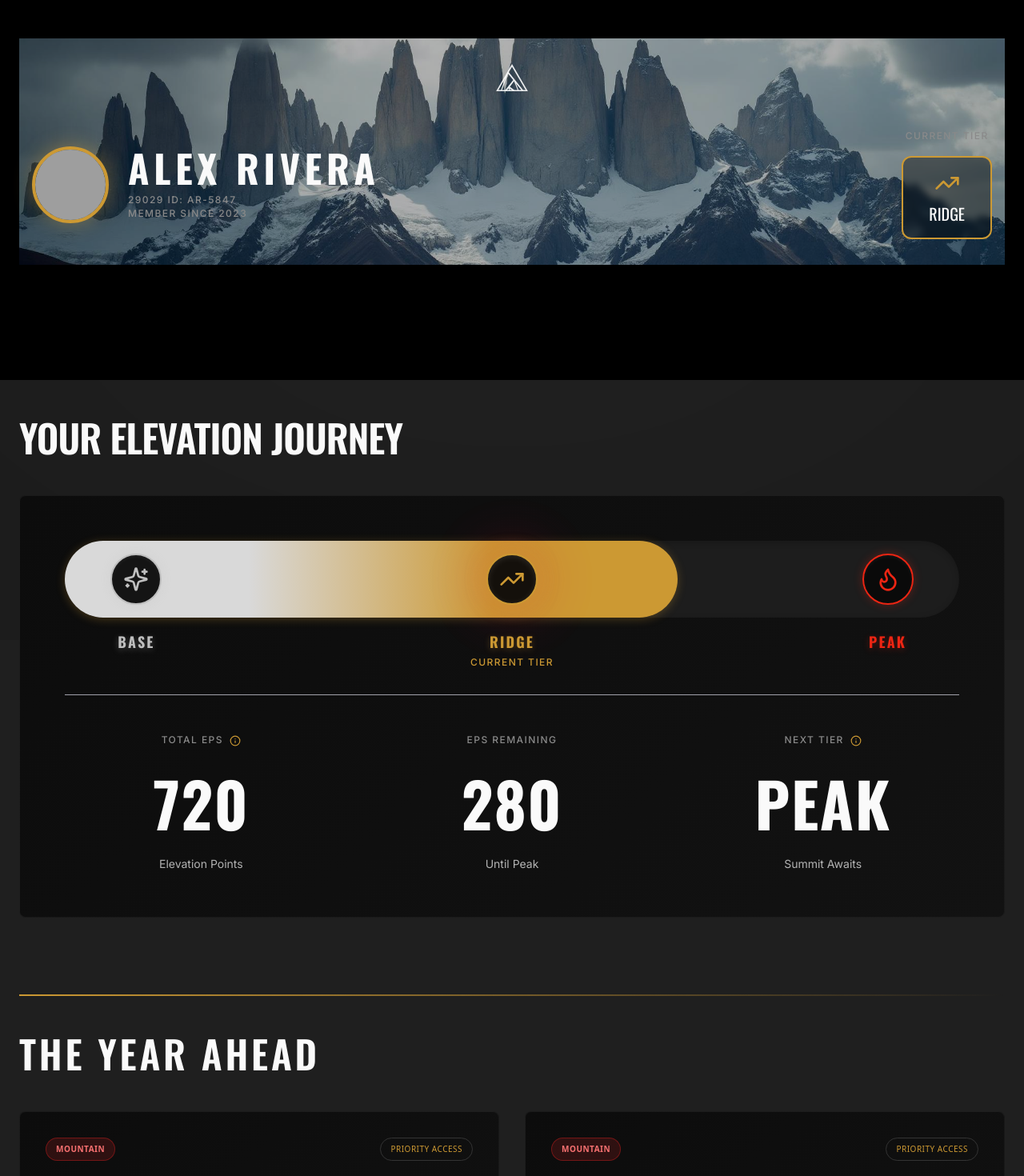
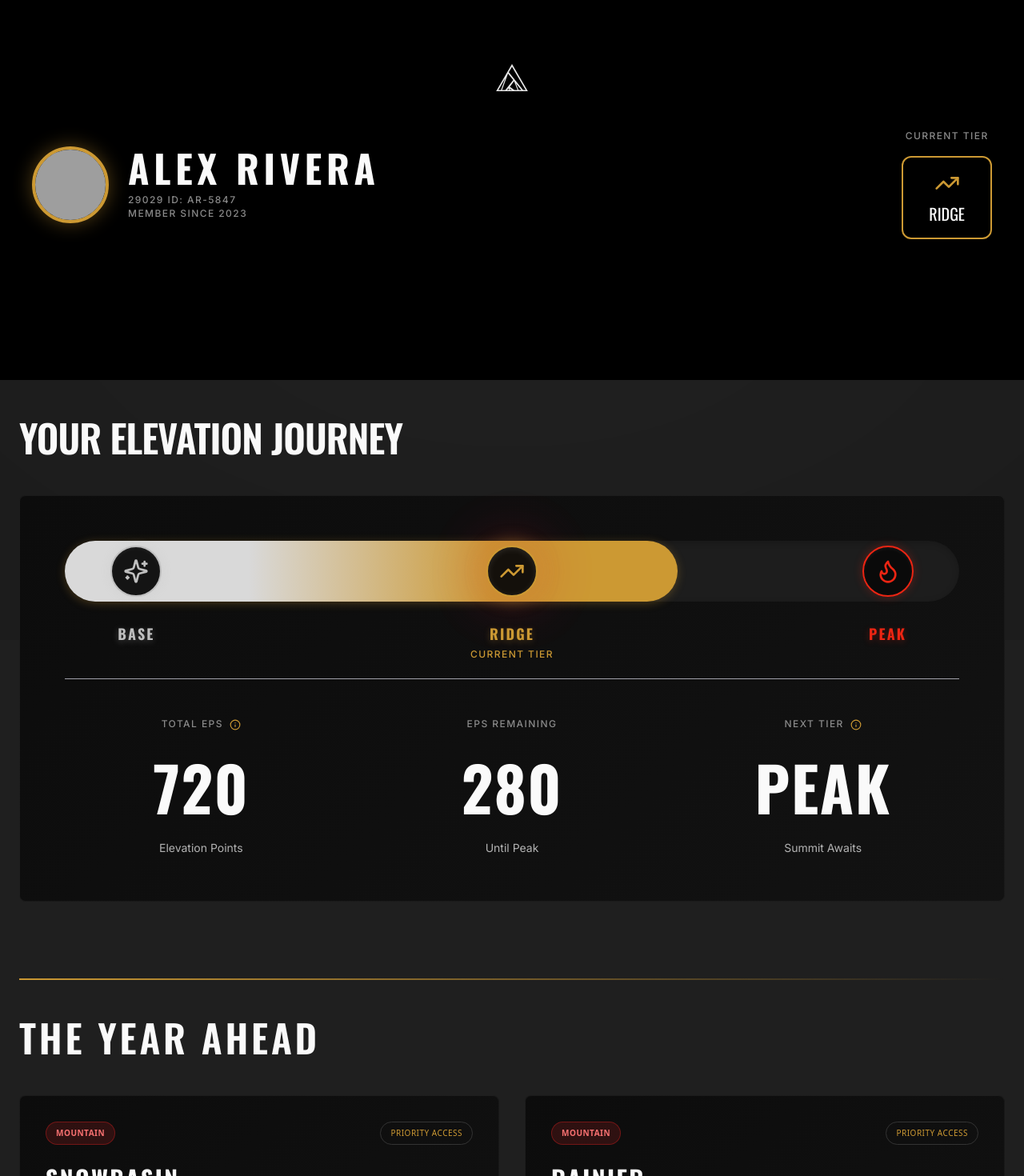
Before and after one commit to foliha1/loyalty-dashboard-29029, a React (Vite) app: page / in a window 1280 px wide. Shown: the top 1470 px of the page at 80% size. Built offline with nearby package versions, Linux system fonts and the light colour scheme; grey boxes are pictures that could not be loaded; the HTML template or start-up script is replaced by a standard one.

Commit message:
Refactor section headers and progress bar
Remove header background image, change section headers to H3s, and reduce progress bar height by 20%.

```diff
--- a/src/components/ActivityFeed.tsx
+++ b/src/components/ActivityFeed.tsx
@@ -112,9 +112,9 @@ export const ActivityFeed = () => {
       <div className="divider-red mb-12" />
 
       <div className="flex items-center justify-between mb-12">
-        <h2 className="text-section-title md:text-5xl font-editorial text-4xl font-light">
+        <h3 className="text-section-title md:text-5xl font-editorial text-4xl font-light">
           History
-        </h2>
+        </h3>
 
         <Select value={selectedYear} onValueChange={setSelectedYear}>
           <SelectTrigger className="w-[140px] h-12 border-border bg-black hover:border-tier-accent transition-colors font-semibold">
--- a/src/components/CalendarGrid.tsx
+++ b/src/components/CalendarGrid.tsx
@@ -77,9 +77,9 @@ export const CalendarGrid = () => {
   return <section className="mb-24 section-reveal">
       <div className="divider-red mb-12" />
 
-      <h2 className="text-section-title md:text-5xl mb-12 font-editorial text-4xl font-light">
+      <h3 className="text-section-title md:text-5xl mb-12 font-editorial text-4xl font-light">
         The Year Ahead
-      </h2>
+      </h3>
 
       <div className="grid grid-cols-1 md:grid-cols-2 gap-8">
         {registrationWindows.map((event, idx) => <div key={idx} className="card-29029 p-8 relative overflow-hidden group metric-animate card-hover-tier">
--- a/src/components/ImmersionsGrid.tsx
+++ b/src/components/ImmersionsGrid.tsx
@@ -41,9 +41,9 @@ export const ImmersionsGrid = () => {
     <section className="mb-24 section-reveal">
       <div className="divider-red mb-12" />
 
-      <h2 className="text-section-title text-4xl md:text-5xl mb-12 font-editorial">
+      <h3 className="text-section-title text-4xl md:text-5xl mb-12 font-editorial">
         Next Immersions
-      </h2>
+      </h3>
 
       <div className="grid grid-cols-1 md:grid-cols-2 gap-8">
         {immersions.map((immersion, index) => (
--- a/src/components/TiersContinuum.tsx
+++ b/src/components/TiersContinuum.tsx
@@ -153,17 +153,17 @@ export const TiersContinuum = () => {
   return <section className="mb-24 section-reveal">
 
 
-      <h2 style={{
+      <h3 style={{
       letterSpacing: '-0.02em'
     }} className="text-section-title md:text-5xl mb-12 font-editorial text-4xl text-left font-light">
         Your Elevation Journey
-      </h2>
+      </h3>
 
       <div className="card-29029 card-hover-tier p-10 md:p-14">
         {/* Simplified Tier Bar */}
         <div className="relative mb-16">
           {/* Simple Background Bar - Gray */}
-          <div className={cn("relative h-24 rounded-full overflow-visible transition-opacity duration-700", isRevealed ? "opacity-100" : "opacity-80")}>
+          <div className={cn("relative h-[76px] rounded-full overflow-visible transition-opacity duration-700", isRevealed ? "opacity-100" : "opacity-80")}>
             <div className="absolute inset-0 rounded-full" style={{
             background: '#1d1d1d',
             boxShadow: 'inset 0 2px 8px rgba(0,0,0,0.2)'
--- a/src/components/UserHeader.tsx
+++ b/src/components/UserHeader.tsx
@@ -2,7 +2,6 @@ import { Avatar, AvatarFallback, AvatarImage } from "@/components/ui/avatar";
 import { getCurrentTier } from "@/lib/tierConfig";
 import { cn } from "@/lib/utils";
 import { Logo29029 } from "@/components/Logo29029";
-import patagoniaImage from "@/assets/patagonia-mountains.jpg";
 
 interface UserHeaderProps {
   isCollapsed?: boolean;
@@ -21,17 +20,7 @@ export const UserHeader = ({ isCollapsed = false }: UserHeaderProps) => {
           ? "fixed top-0 left-0 right-0 z-50 bg-black/90 backdrop-blur-md border-b border-tier-accent/20 py-3"
           : "mb-16 py-8"
       )}
-      style={!isCollapsed ? {
-        backgroundImage: `url(${patagoniaImage})`,
-        backgroundSize: 'cover',
-        backgroundPosition: 'center',
-        backgroundRepeat: 'no-repeat'
-      } : undefined}
     >
-      {/* Black overlay at 30% */}
-      {!isCollapsed && (
-        <div className="absolute inset-0 bg-black/30 -z-10" />
-      )}
 
       <div className="container mx-auto px-4 relative z-10">
         {/* Expanded Layout */}
```
